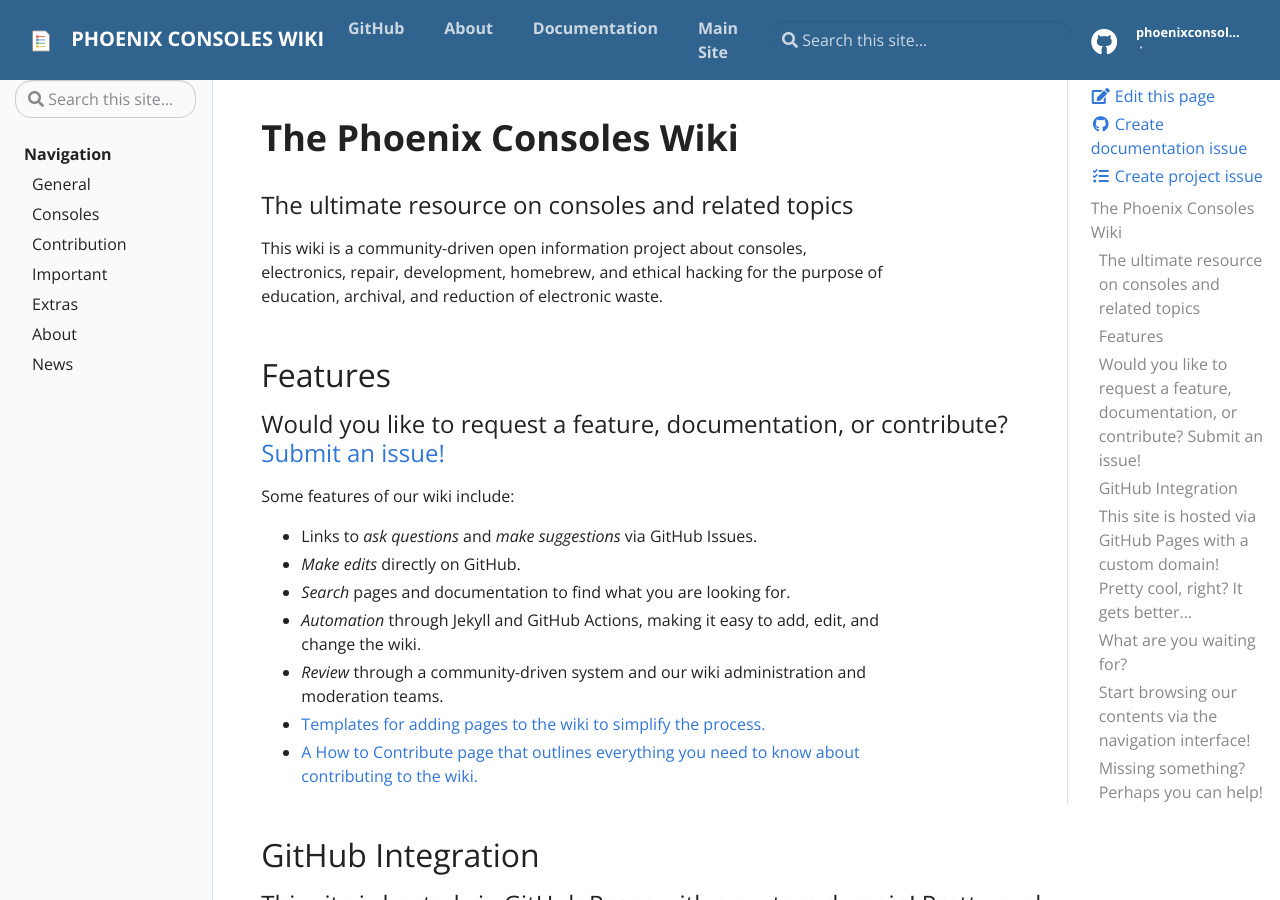
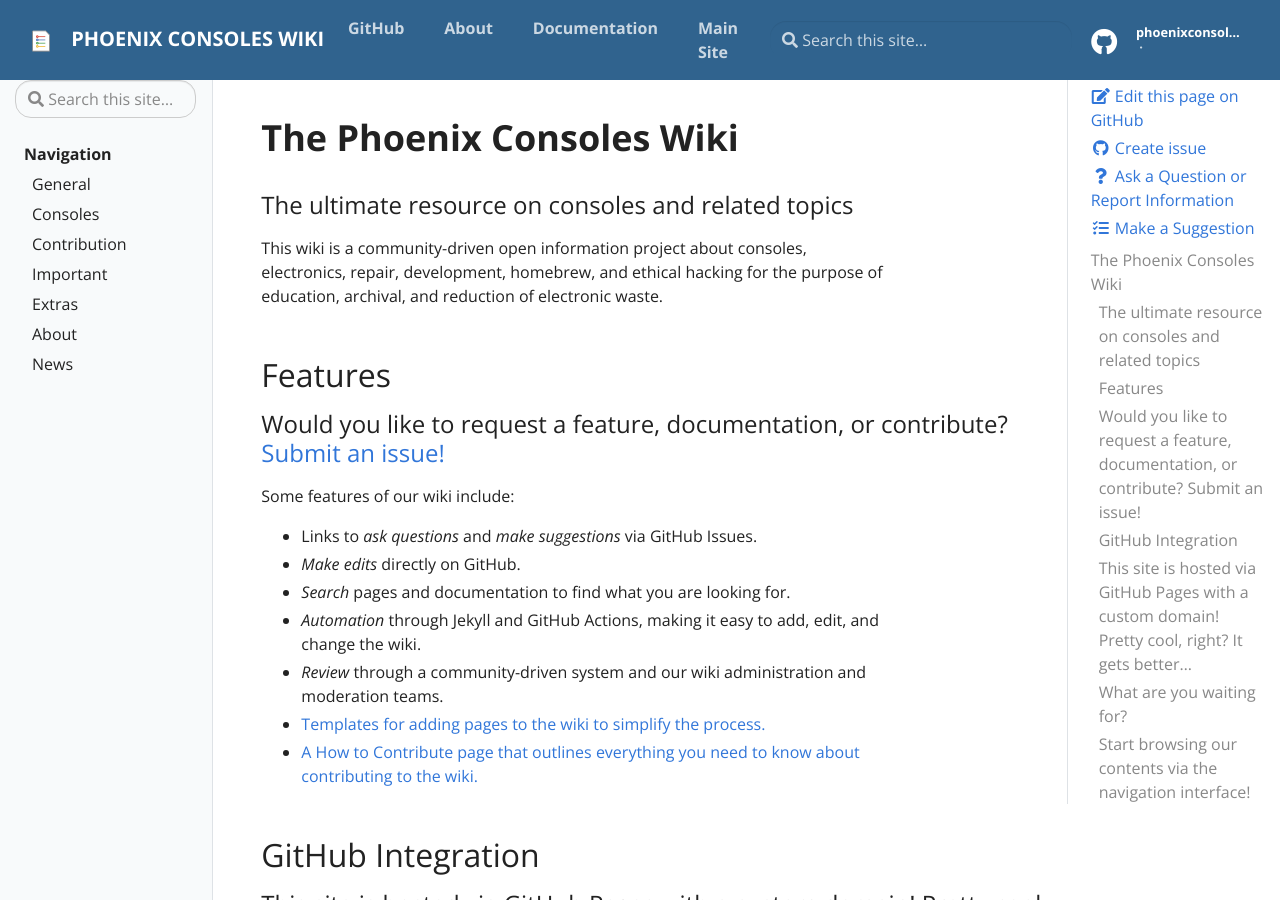
Before and after one commit to PhoenixConsoles/wiki, a Jekyll site: the page built from pages/index.md, in a window 1280 px wide and 900 px high. Built offline with Jekyll 4.4.1, drawn with Linux system fonts in a browser that asks for light colours.

Commit message:
Update editable.html

```diff
--- a/_includes/editable.html
+++ b/_includes/editable.html
@@ -1,6 +1,7 @@
-<a href="{{ site.repo }}/edit/master/{{ page.path }}" target="_blank"><i class="fa fa-edit fa-fw"></i> Edit this page</a>
-<a href="{{ site.repo }}/issues/new?labels={% if page.editable %}{{ page.editable }}{% else %}question{% endif %}&title=Question:&body=Question on: {{ site.repo }}/tree/master/{{ page.path }}" target="_blank"><i class="fab fa-github fa-fw"></i> Create documentation issue</a>
-<a href="{{ site.repo }}/issues/new" target="_blank"><i class="fas fa-tasks fa-fw"></i> Create project issue</a>
+<a href="{{ site.repo }}/edit/master/{{ page.path }}" target="_blank"><i class="fa fa-edit fa-fw"></i> Edit this page on GitHub</a>
+<a href="{{ site.repo }}/issues/new?labels={% if page.editable %}{{ page.editable }}{% else %}sortme{% endif %}&title=Issue: &body=Issue on: {{ site.repo }}/tree/master/{{ page.path }}" target="_blank"><i class="fab fa-github fa-fw"></i> Create issue</a>
+<a href="{{ site.repo }}/issues/new?labels=interact&title=input: &body=Question/Report on: {{ site.repo }}/tree/master/{{ page.path }}" target="_blank"><i class="fas fa-question fa-fw"></i> Ask a Question or Report Information</a>
+<a href="{{ site.repo }}/issues/new?labels=interact&title=suggestion: &body=Suggestion on: {{ site.repo }}/tree/master/{{ page.path }}" target="_blank"><i class="fas fa-tasks fa-fw"></i> Make a Suggestion</a>
 <!-- this will parse through the header fields and add a button to open
      an issue / ask a question on Github. The editable field should be in
      the post frontend matter, and refer to the label to open the issue for -->
```
